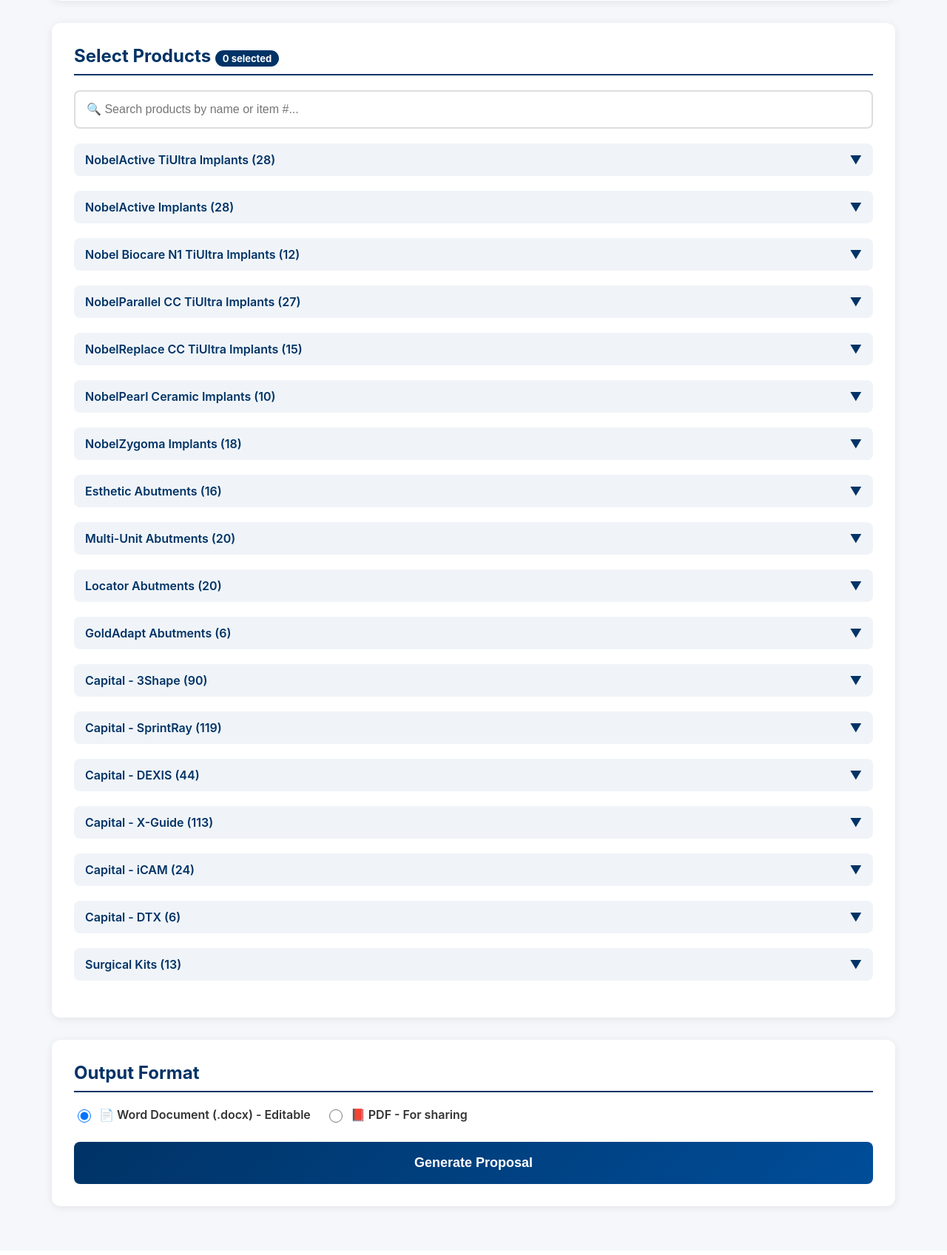
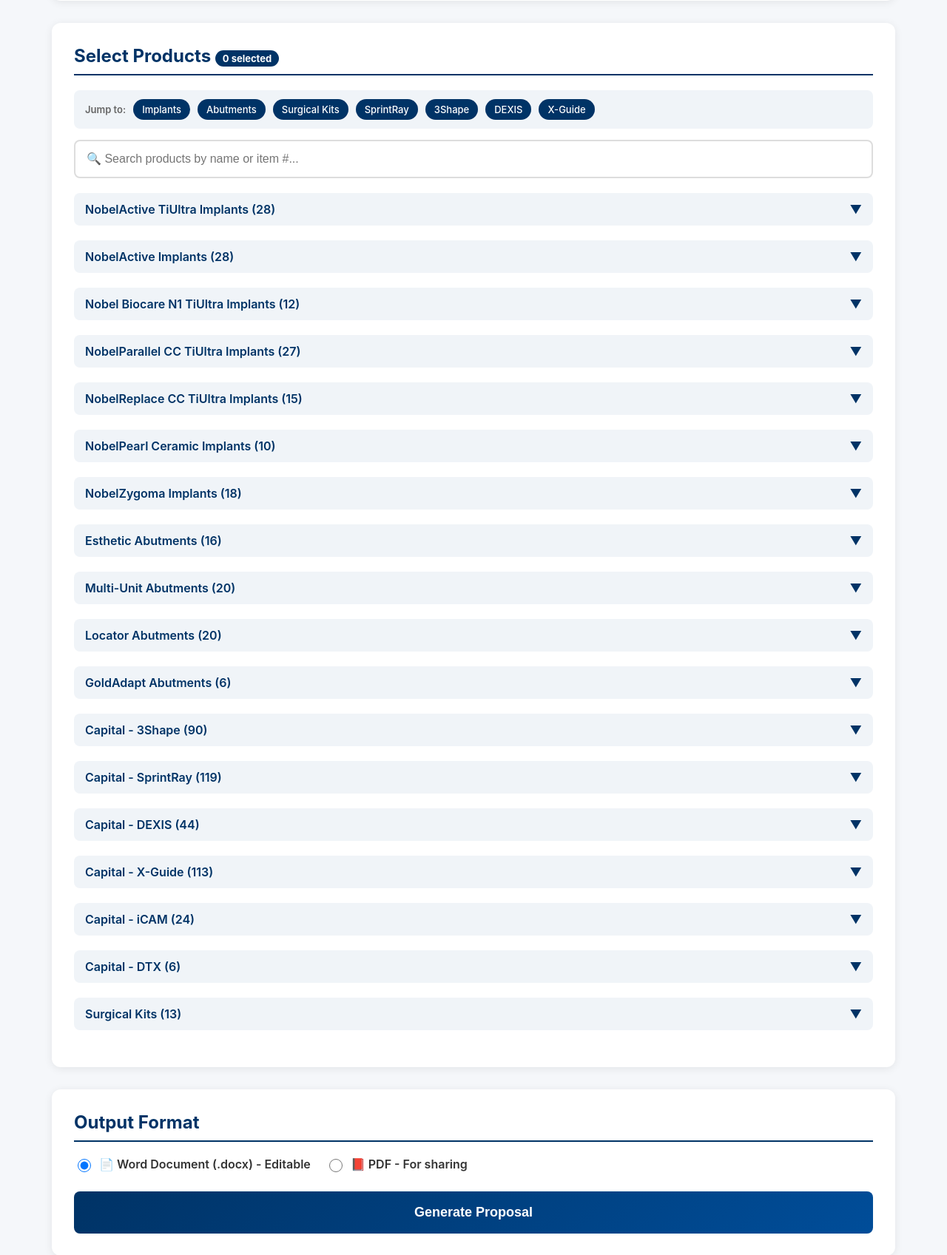
Before and after one commit to ArtooBeeptoo/nobel-proposal-generator, a Flask app: page / in a window 1280 px wide. Shown: the part 687-2384 px from the top of the page at 74% size. Before the commit the page ends 2326 px from the top, so only its background shows below. Run offline with Flask 3, Linux system fonts and the light colour scheme; the visitor is signed in with stand-in values (Sample User, id 1).

Commit message:
Add quick navigation menu for product categories

```diff
--- a/templates/index.html
+++ b/templates/index.html
@@ -79,6 +79,33 @@
             font-size: 14px;
         }
 
+        .quick-nav {
+            background: #f0f4f8;
+            padding: 12px 15px;
+            border-radius: 8px;
+            margin-bottom: 15px;
+            display: flex;
+            flex-wrap: wrap;
+            gap: 10px;
+            align-items: center;
+        }
+        .quick-nav-label {
+            font-weight: 600;
+            color: #666;
+            font-size: 13px;
+        }
+        .quick-nav a {
+            background: #003366;
+            color: white;
+            padding: 6px 12px;
+            border-radius: 20px;
+            text-decoration: none;
+            font-size: 13px;
+            font-weight: 500;
+        }
+        .quick-nav a:hover {
+            background: #004d99;
+        }
         .search-box { margin-bottom: 20px; }
         .search-box input {
             width: 100%;
@@ -203,12 +230,23 @@
             <div class="card">
                 <h2>Select Products <span class="selected-count" id="selectedCount">0 selected</span></h2>
 
+                <div class="quick-nav">
+                    <span class="quick-nav-label">Jump to:</span>
+                    <a href="#" onclick="jumpTo('Implants'); return false;">Implants</a>
+                    <a href="#" onclick="jumpTo('Abutments'); return false;">Abutments</a>
+                    <a href="#" onclick="jumpTo('Surgical Kits'); return false;">Surgical Kits</a>
+                    <a href="#" onclick="jumpTo('Capital - SprintRay'); return false;">SprintRay</a>
+                    <a href="#" onclick="jumpTo('Capital - 3Shape'); return false;">3Shape</a>
+                    <a href="#" onclick="jumpTo('Capital - DEXIS'); return false;">DEXIS</a>
+                    <a href="#" onclick="jumpTo('Capital - X-Guide'); return false;">X-Guide</a>
+                </div>
+
                 <div class="search-box">
                     <input type="text" id="productSearch" placeholder="🔍 Search products by name or item #...">
                 </div>
 
                 {% for category, prods in products.items() %}
-                <div class="category-section" data-category="{{ category }}">
+                <div class="category-section" data-category="{{ category }}" id="cat-{{ category | replace(' ', '-') | replace('/', '-') }}">
                     <div class="category-title" onclick="toggleCategory(this)">
                         <span>{{ category }} ({{ prods|length }})</span>
                         <span class="arrow">▼</span>
@@ -248,6 +286,22 @@
     </div>
 
     <script>
+        function jumpTo(categoryName) {
+            // Find all category sections and look for matching one
+            const sections = document.querySelectorAll('.category-section');
+            for (const section of sections) {
+                const cat = section.dataset.category;
+                if (cat.includes(categoryName) || categoryName.includes(cat.split(' ')[0])) {
+                    // Open the category
+                    section.querySelector('.products-list').classList.add('open');
+                    section.querySelector('.category-title').classList.add('open');
+                    // Scroll to it
+                    section.scrollIntoView({ behavior: 'smooth', block: 'start' });
+                    return;
+                }
+            }
+        }
+
         function toggleCategory(el) {
             el.classList.toggle('open');
             el.nextElementSibling.classList.toggle('open');
```
